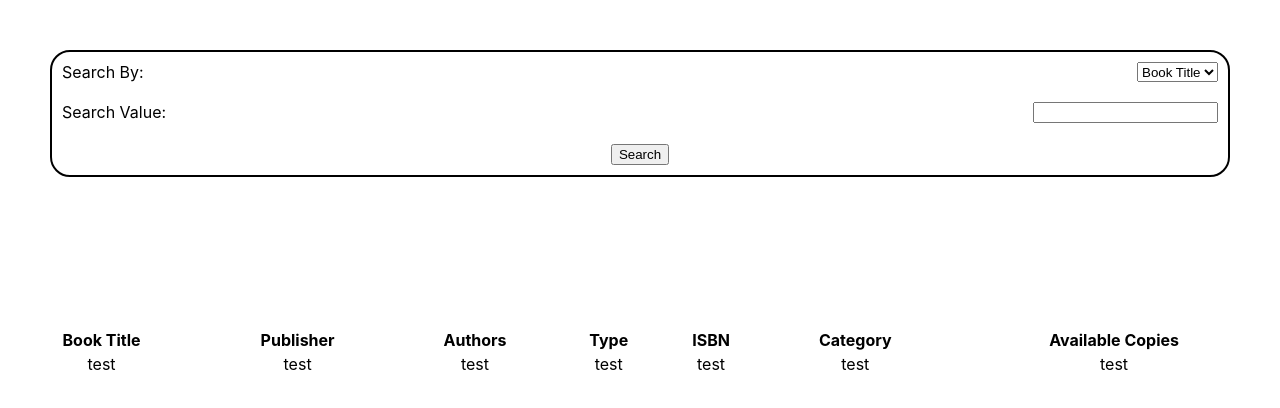
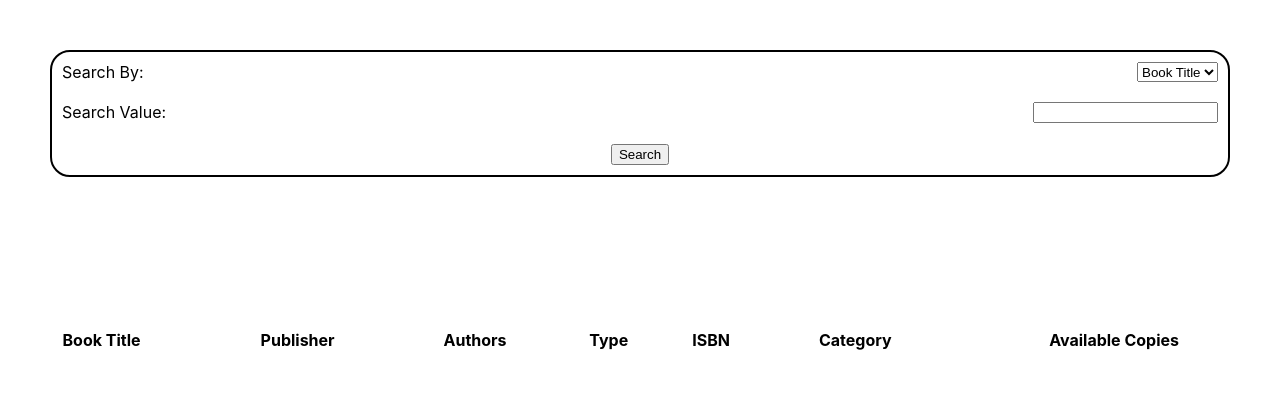
Before and after one commit to DevDaniloFerrari/book-library-frontend, a React (Create React App) app: page / in a window 1280 px wide. Shown: the top 408 px of the page. Built offline with nearby package versions, Linux system fonts and the light colour scheme.

Commit message:
implement get books

```diff
--- a/src/components/SearchButton.js
+++ b/src/components/SearchButton.js
@@ -1,11 +1,12 @@
 import React from 'react'
 import bookApi from '../service/book-api'
 
-export default function SearchButton() {
+export default function SearchButton(params) {
+    const { setBooks } = params
 
     const getBooks = () => {
         bookApi.getBooks().then(response => {
-            console.log(response.data)
+            setBooks(response.data)
         })
     }
 
--- a/src/components/Table.js
+++ b/src/components/Table.js
@@ -1,6 +1,6 @@
 import React from 'react'
 
-export default function Table() {
+export default function Table(params) {
     return (
         <table>
             <thead>
@@ -15,15 +15,19 @@ export default function Table() {
                 </tr>
             </thead>
             <tbody>
-                <tr>
-                    <td>test</td>
-                    <td>test</td>
-                    <td>test</td>
-                    <td>test</td>
-                    <td>test</td>
-                    <td>test</td>
-                    <td>test</td>
-                </tr>
+                {params.books?.map(book => {
+                    return (
+                        <tr key={book.id}>
+                            <td>{book.title}</td>
+                            <td>{book.publisher}</td>
+                            <td>{book.authors}</td>
+                            <td>{book.type}</td>
+                            <td>{book.isbn}</td>
+                            <td>{book.category}</td>
+                            <td>{book.availableCopies}</td>
+                        </tr>
+                    )
+                })}
             </tbody>
         </table>
     )
--- a/src/pages/SearchBookPage.js
+++ b/src/pages/SearchBookPage.js
@@ -1,11 +1,11 @@
-import React from 'react'
+import React, { useState } from 'react'
 import SearchButton from '../components/SearchButton'
 import SearchInput from '../components/SearchInput'
 import SearchSelect from '../components/SearchSelect'
 import Table from '../components/Table'
 
 export default function SearchBookPage() {
-
+    const [books, setBooks] = useState()
 
     return (
         <div style={{
@@ -24,9 +24,9 @@ export default function SearchBookPage() {
             }}>
                 <SearchSelect />
                 <SearchInput />
-                <SearchButton />
+                <SearchButton setBooks={setBooks} />
             </div>
-            <Table />
+            <Table books={books}/>
         </div>
     )
 }
```
Also changed, not shown: fakeData.json (+30 -5 lines).
